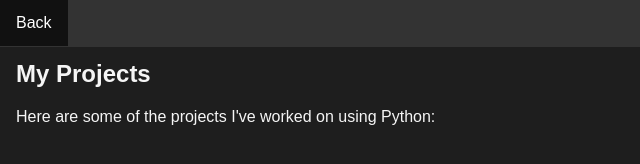
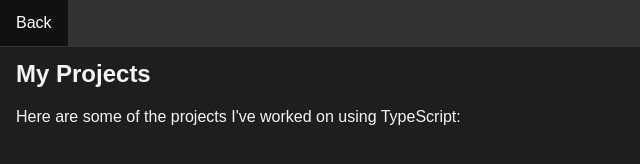
Before and after one commit to KevinAdkins/MyPortfolio, a plain HTML site: page TS.html in a window 1280 px wide. Shown: the full height of the page, 0-640 px from the left. Drawn offline with Linux system fonts and the light colour scheme.

Commit message:
Update TS.html

```diff
--- a/TS.html
+++ b/TS.html
@@ -46,7 +46,7 @@
 <section id="projects" class ="My Projects">
   <div class="projects-container">
   <h1>My Projects</h1>
-  <p>Here are some of the projects I've worked on using Python:</p>
+  <p>Here are some of the projects I've worked on using TypeScript:</p>
      <div class="project-container">
   <script>
   document.addEventListener('DOMContentLoaded', () => {
@@ -61,4 +61,5 @@
   });
 </script>
 </section>
+
 </html>
```
